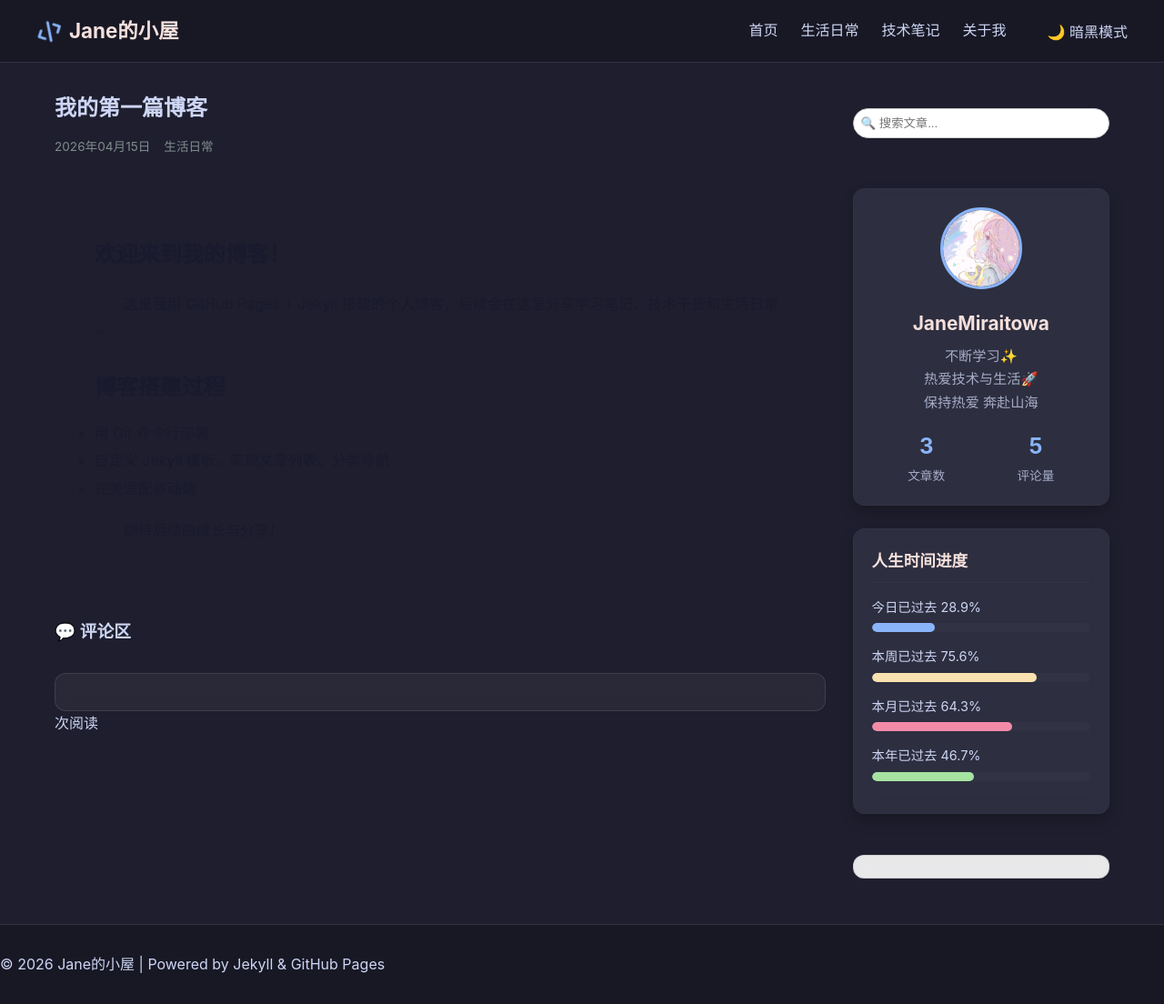
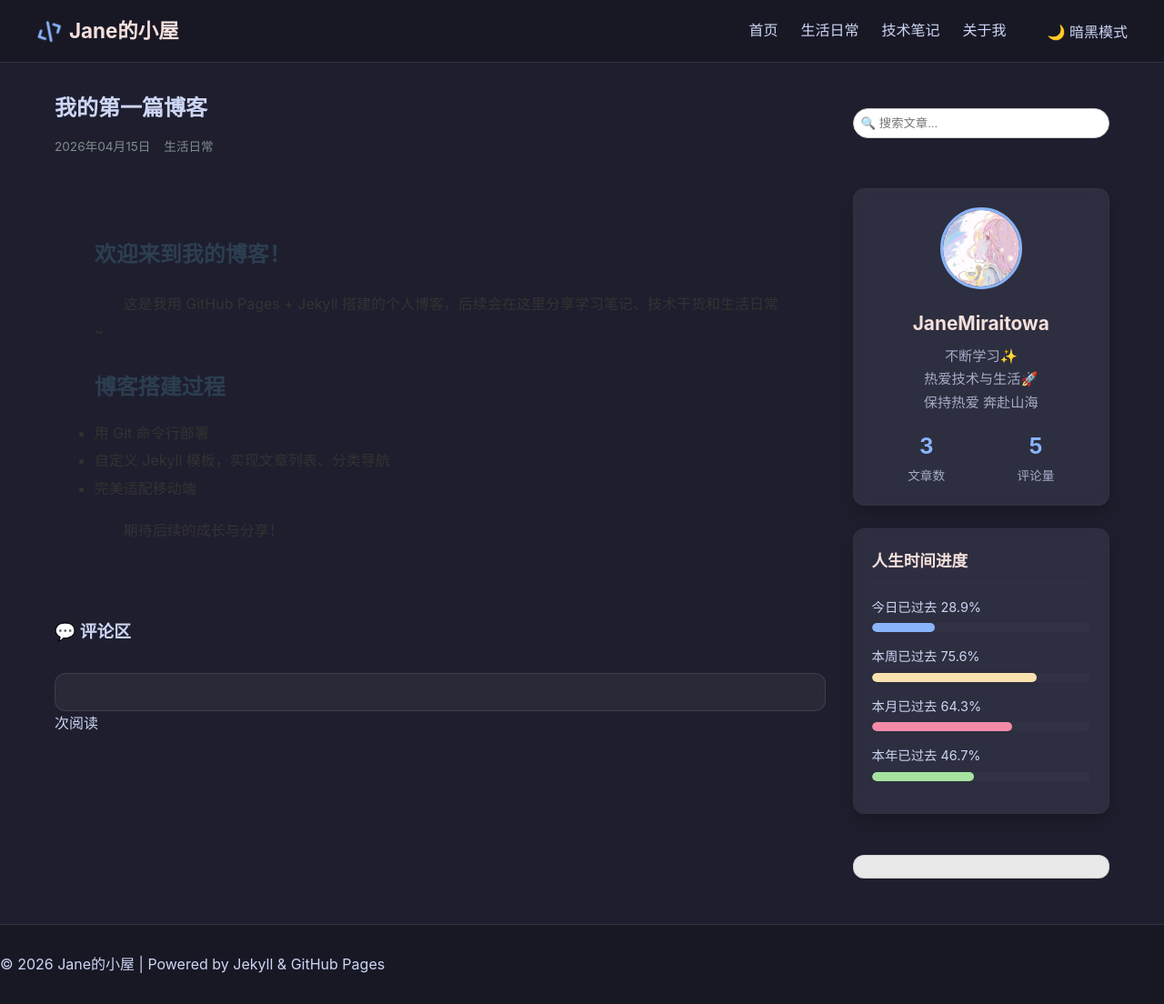
Before and after one commit to JaneMiraitowa/JaneMiraitowa.github.io, a Jekyll site: the page built from _posts/2026-04-15-我的第一篇博客.md, in a window 1280 px wide and 1104 px high. Shown: the whole window at 91% size. Built offline with Jekyll 4.4.1, drawn with Linux system fonts in a browser that asks for light colours; comment, search, counter and statistics services are not loaded.

Commit message:
Update style.css

```diff
--- a/assets/css/style.css
+++ b/assets/css/style.css
@@ -582,73 +582,12 @@ body.dark-mode .about-section h3 {
     color: #f0f6fc;
 }
 
-/* ======================================================
-   文章正文颜色修复（浅色/深色模式自适应）
-   ====================================================== */
-
-/* 浅色模式（默认）：文章正文为深色 */
-.post-content,
-.post-content p,
-.post-content span,
-.post-content div,
-.post-content h1,
-.post-content h2,
-.post-content h3,
-.post-content h4,
-.post-content li,
-.post-content blockquote {
-    color: #1a1a2e !important;
-}
-
-/* 深色模式：文章正文为亮色 */
-body.dark-mode .post-content,
-body.dark-mode .post-content p,
-body.dark-mode .post-content span,
-body.dark-mode .post-content div,
-body.dark-mode .post-content h1,
-body.dark-mode .post-content h2,
-body.dark-mode .post-content h3,
-body.dark-mode .post-content h4,
-body.dark-mode .post-content li,
-body.dark-mode .post-content blockquote {
-    color: #e8e8e8 !important;
-}
-
-/* ======================================================
-   文章正文段落首行缩进2字符
-   ====================================================== */
+/* 文章正文段落首行缩进2字符（针对 post.html 中的 .post-content） */
 .post-content p {
     text-indent: 2em !important;
 }
 
-/* 防止嵌套丢失 */
+/* 同时针对直接子元素，防止嵌套丢失 */
 article .post-content p {
     text-indent: 2em !important;
 }
-
-
-/* ======================================================
-   强制修复：深色模式下文章正文为亮白色（清晰可见）
-   ====================================================== */
-body.dark-mode .post-content * {
-    color: #ffffff !important;
-}
-
-body.dark-mode .post-content p,
-body.dark-mode .post-content div,
-body.dark-mode .post-content span,
-body.dark-mode .post-content h1,
-body.dark-mode .post-content h2,
-body.dark-mode .post-content h3,
-body.dark-mode .post-content h4,
-body.dark-mode .post-content li,
-body.dark-mode .post-content blockquote,
-body.dark-mode .post-content strong,
-body.dark-mode .post-content em {
-    color: #ffffff !important;
-}
-
-/* 同时确保浅色模式下文字为深色（清晰） */
-body:not(.dark-mode) .post-content * {
-    color: #1a1a2e !important;
-}
```
